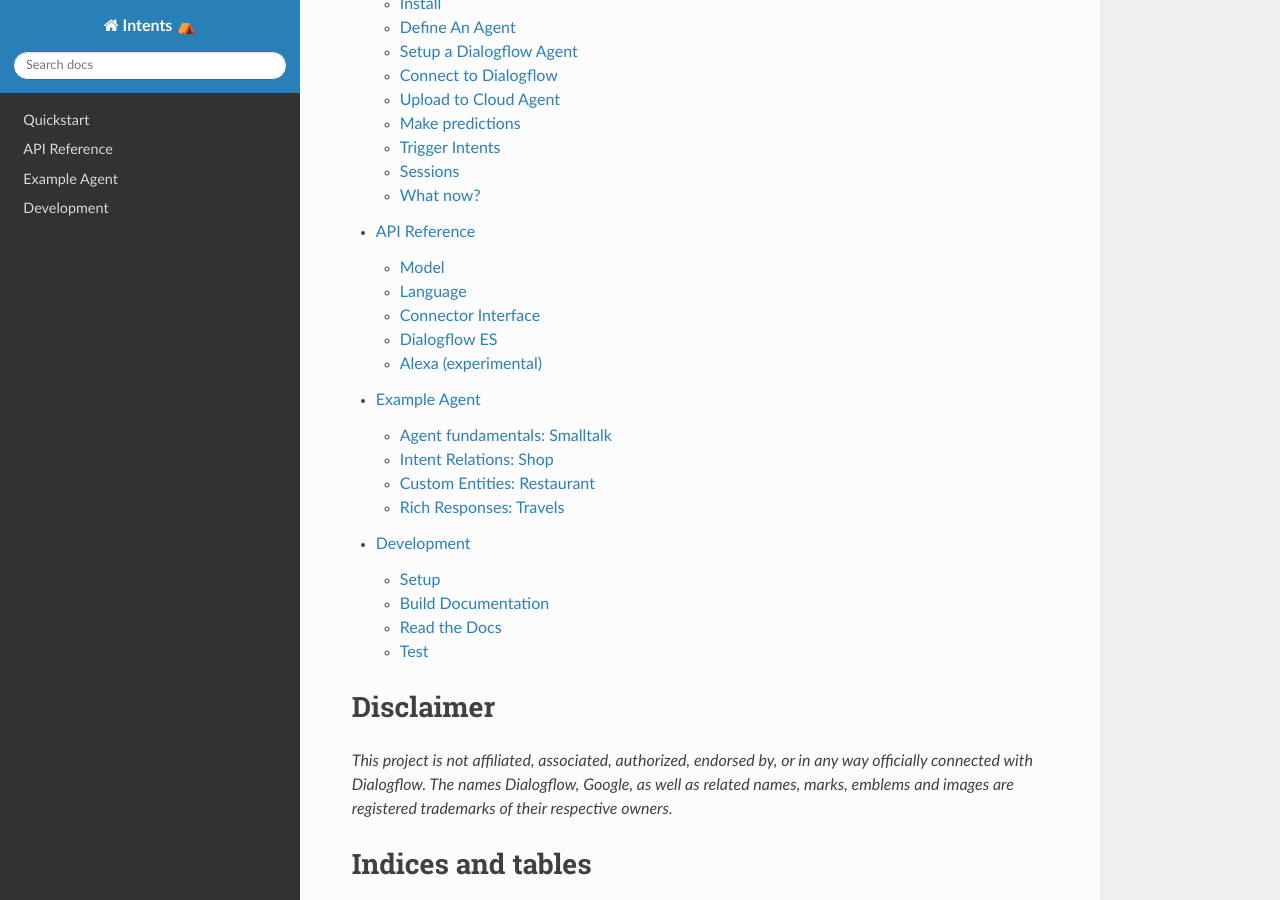
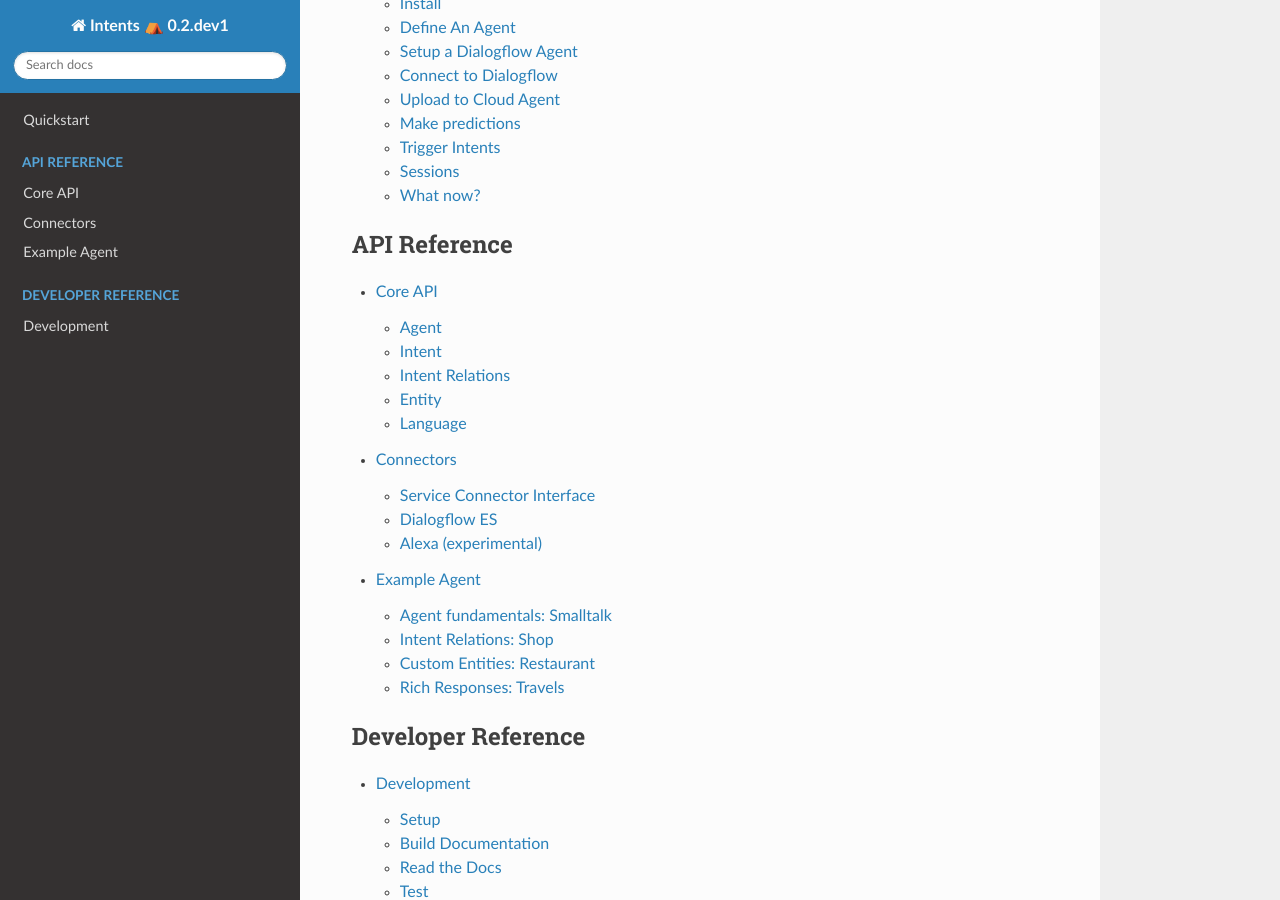
Before and after one commit to dariowho/intents, a Sphinx documentation site: the page built from docs/source/index.rst, in a window 1280 px wide and 900 px high, scrolled down 807 px. Built offline with Sphinx 7.4.7 and the Read the Docs theme 2.0.0, drawn with Linux system fonts in a browser that asks for light colours.

Commit message:
Resolve #5: Render docs sections as different pages

```diff
--- /dev/null
+++ b/docs/source/api/agent.rst
@@ -0,0 +1,5 @@
+Agent
+^^^^^
+
+.. automodule:: intents.model.agent
+   :members:
--- /dev/null
+++ b/docs/source/api/entity.rst
@@ -0,0 +1,5 @@
+Entity
+^^^^^^
+
+.. automodule:: intents.model.entity
+   :members:
--- /dev/null
+++ b/docs/source/api/intent.rst
@@ -0,0 +1,5 @@
+Intent
+^^^^^^
+
+.. automodule:: intents.model.intent
+   :members:
--- /dev/null
+++ b/docs/source/api/relations.rst
@@ -0,0 +1,5 @@
+Intent Relations
+^^^^^^^^^^^^^^^^
+
+.. automodule:: intents.model.relations
+   :members:
--- a/docs/source/conf.py
+++ b/docs/source/conf.py
@@ -18,14 +18,17 @@ import os
 import sys
 sys.path.insert(0, os.path.abspath('../../'))
 
+# pylint: disable=import-error,wrong-import-position
+import intents
+
 # -- Project information -----------------------------------------------------
 
-project = 'Intents ⛺'
+# The full version, including alpha/beta/rc tags
+release = intents.__version__
+
+project = f'Intents ⛺ {release}'
 copyright = '2021, Dario Chiappetta'
 author = 'Dario Chiappetta'
-
-# The full version, including alpha/beta/rc tags
-release = '0.2.dev1'
 
 
 # -- General configuration ---------------------------------------------------
--- /dev/null
+++ b/docs/source/connectors/alexa.rst
@@ -0,0 +1,5 @@
+Alexa (experimental)
+====================
+
+.. automodule:: intents.connectors._experimental.alexa.connector
+   :members:
--- /dev/null
+++ b/docs/source/connectors/dialogflow_es.rst
@@ -0,0 +1,5 @@
+Dialogflow ES
+=============
+
+.. automodule:: intents.connectors.dialogflow_es.connector
+   :members:
--- /dev/null
+++ b/docs/source/connectors/service_connector.rst
@@ -0,0 +1,5 @@
+Service Connector Interface
+===========================
+
+.. automodule:: intents.service_connector
+   :members:
--- a/docs/source/index.rst
+++ b/docs/source/index.rst
@@ -31,10 +31,21 @@ Documentation Content
    :maxdepth: 2
 
    quickstart
-   api
+   STATUS.md
+
+.. toctree::
+   :maxdepth: 2
+   :caption: API Reference
+
+   api/index
+   connectors/index
    example_agent
+
+.. toctree::
+   :maxdepth: 2
+   :caption: Developer Reference
+
    development
-   STATUS.md
 
 
 Disclaimer
--- a/docs/source/quickstart.rst
+++ b/docs/source/quickstart.rst
@@ -128,4 +128,4 @@ Now that you know the basics, you can either:
 
 * Explore the included :ref:`Example Agent`, that describes all the available
   features of the framework
-* Dive deep into the :ref:`API Reference` to learn the finest details.
+* Dive deep into the :ref:`Core API` to learn the finest details.
```
Also changed, not shown: docs/source/api.rst (deleted, +0 -83 lines), docs/source/api/index.rst (added, +18 -0 lines), docs/source/api/language.rst (added, +17 -0 lines), docs/source/connectors/index.rst (added, +11 -0 lines), 4 other files.
